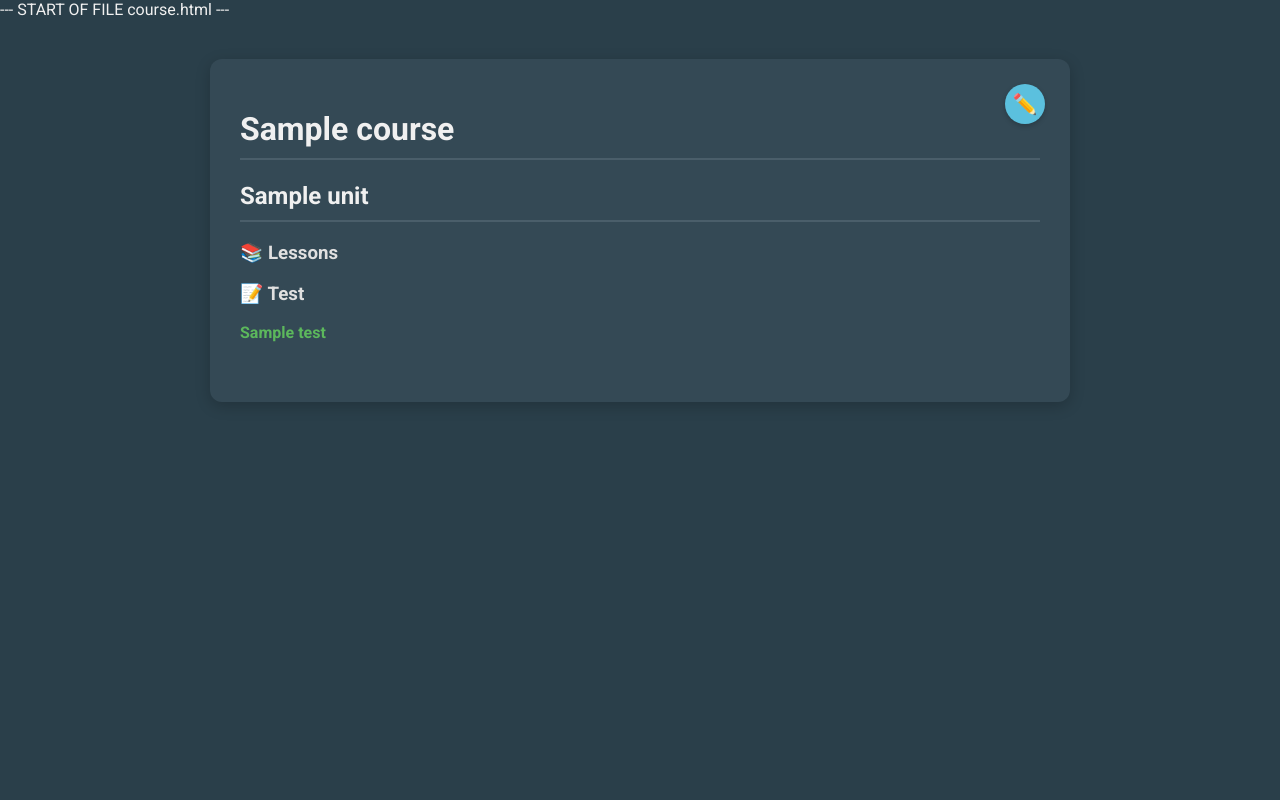
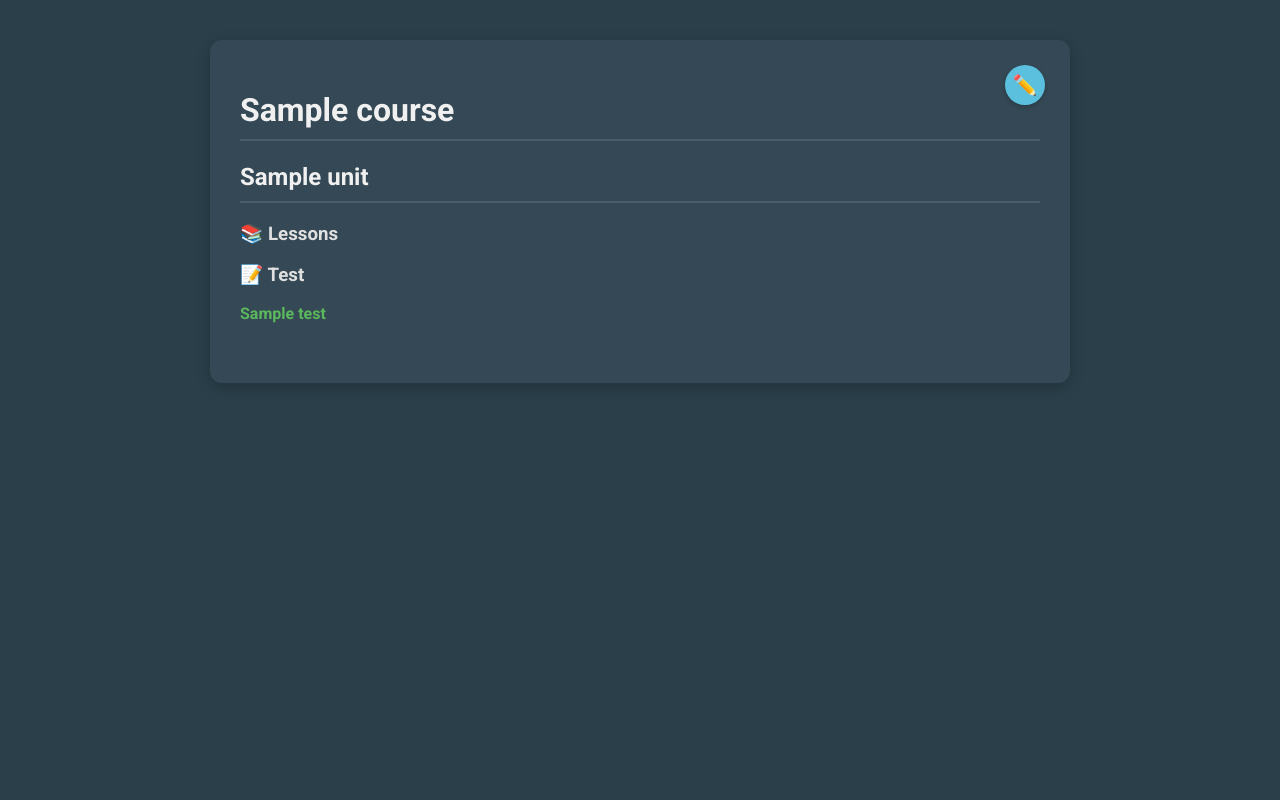
Before and after one commit to SuperscriptSystems/Quillio, a Python web app: template templates/course.html in a window 1280 px wide. Run offline with Jinja, Linux system fonts and the light colour scheme; the template is opened without the code that fills it: most values are stand-ins (such as "Sample title", 1, 10 or a date in 2020).

Commit message:
Random commit for testing

```diff
--- a/templates/course.html
+++ b/templates/course.html
@@ -1,4 +1,3 @@
---- START OF FILE course.html ---
 {% extends "base.html" %}
 
 {% block title %}{{ course.course_title }}{% endblock %}
```
